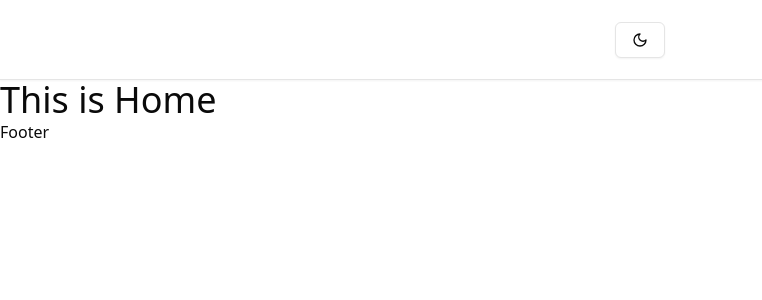
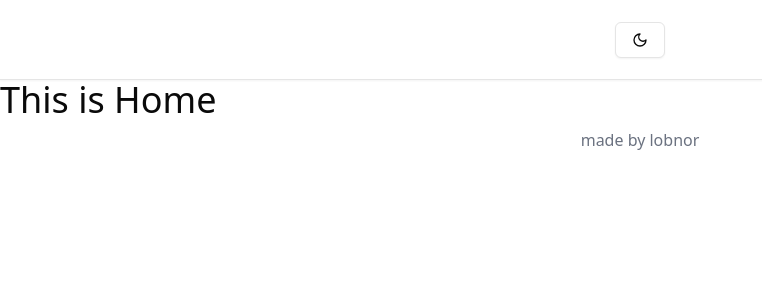
Before and after one commit to lobnor2/ThangkaAI, a Next.js app: page / in a window 1280 px wide. Shown: the top 300 px of the page, without its empty margins (0-762 px from the left). Built offline with nearby package versions, Linux system fonts and the light colour scheme.

Commit message:
add footer text and set it center

```diff
--- a/src/components/footer.tsx
+++ b/src/components/footer.tsx
@@ -1,7 +1,11 @@
 import React from "react";
 
 const Footer = () => {
-  return <div>Footer</div>;
+  return (
+    <div className="flex justify-center text-gray-500 h-10 items-center">
+      made by lobnor
+    </div>
+  );
 };
 
 export default Footer;
```
